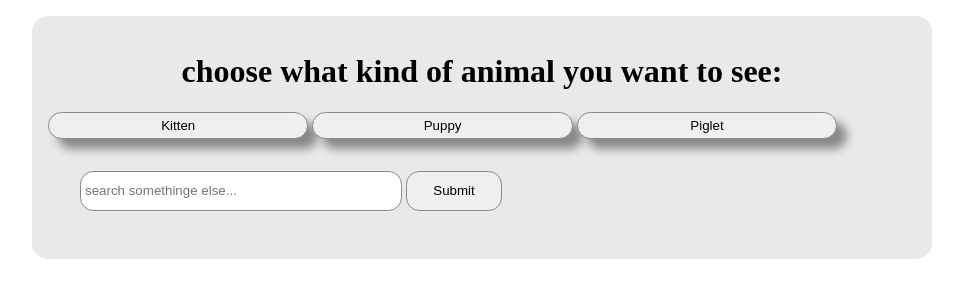
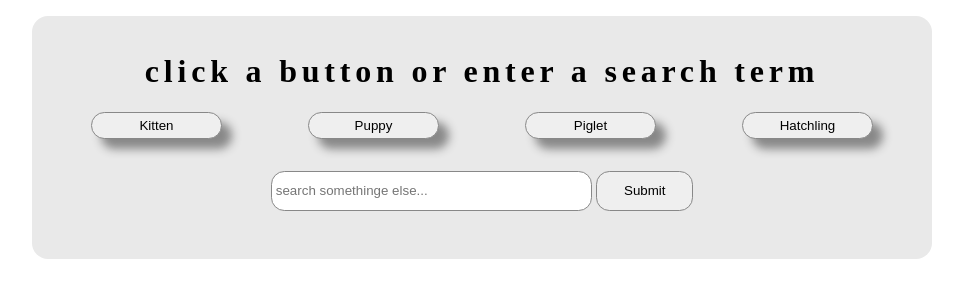
Before and after one commit to flannerychristopher/flickerviewer, a plain HTML site: page index.html in a window 1280 px wide. Shown: the whole page, without its empty margins (158-1121 px from the left). Drawn offline with nearby package versions, Linux system fonts and the light colour scheme.

Commit message:
adjust styling

```diff
--- a/css/style.css
+++ b/css/style.css
@@ -16,17 +16,22 @@
 
 h1 {
   text-align: center;
+  letter-spacing: .15em;
+}
+nav {
+  display: flex;
+  justify-content: space-around;
 }
 button {
   height: 2em;
-  width: 30%;
-  padding: 0 5em;
+  width: 15%;
   border: 1px solid #888;
   border-radius: 1em;
   box-shadow: 10px 10px 10px #888;
 }
 form {
   margin: 2em;
+  text-align: center;
 }
 input[type="text"] {
   width: 40%;
@@ -53,7 +58,8 @@ ul {
 }
 ul li {
   padding: 1em;
-  background: #adadad;
+  background: rgba(173, 173, 173);
+  background: rgba(173, 173, 173, .5);
   width: 28%;
   min-height: 7em;
   overflow: auto;
--- a/index.html
+++ b/index.html
@@ -2,7 +2,7 @@
 <html>
   <head>
     <meta charset="utf-8">
-    <title>click a button or enter a search</title>
+    <title>flickr viewer</title>
     <link rel="stylesheet" href="css/style.css">
     <script src="https://ajax.googleapis.com/ajax/libs/jquery/3.2.1/jquery.min.js"></script>
     <script src="js/script.js"></script>
@@ -10,16 +10,18 @@
   <body>
     <div class="container">
 
-      <h1>choose what kind of animal you want to see:</h1>
+      <h1>click a button or enter a search term</h1>
       <nav>
         <button>Kitten</button>
         <button>Puppy</button>
         <button>Piglet</button>
-        <form>
-          <input type="text" id="search" placeholder="search somethinge else...">
-          <input type="submit" id="submit">
-        </form>
+        <button>Hatchling</button>
       </nav>
+
+      <form>
+        <input type="text" id="search" placeholder="search somethinge else...">
+        <input type="submit" id="submit">
+      </form>
 
       <div id="photos"></div> <!-- end #photos -->
 
```
